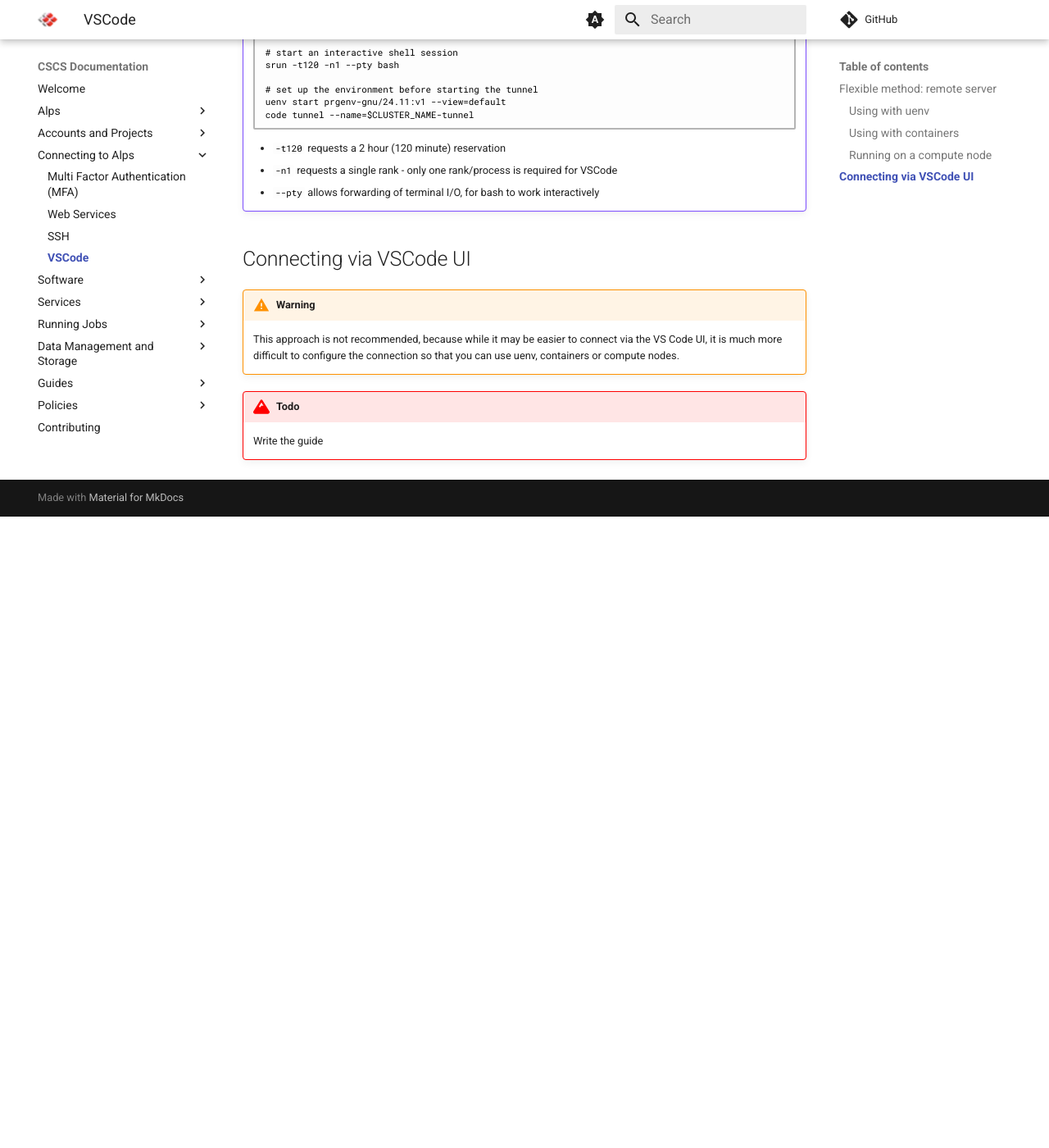
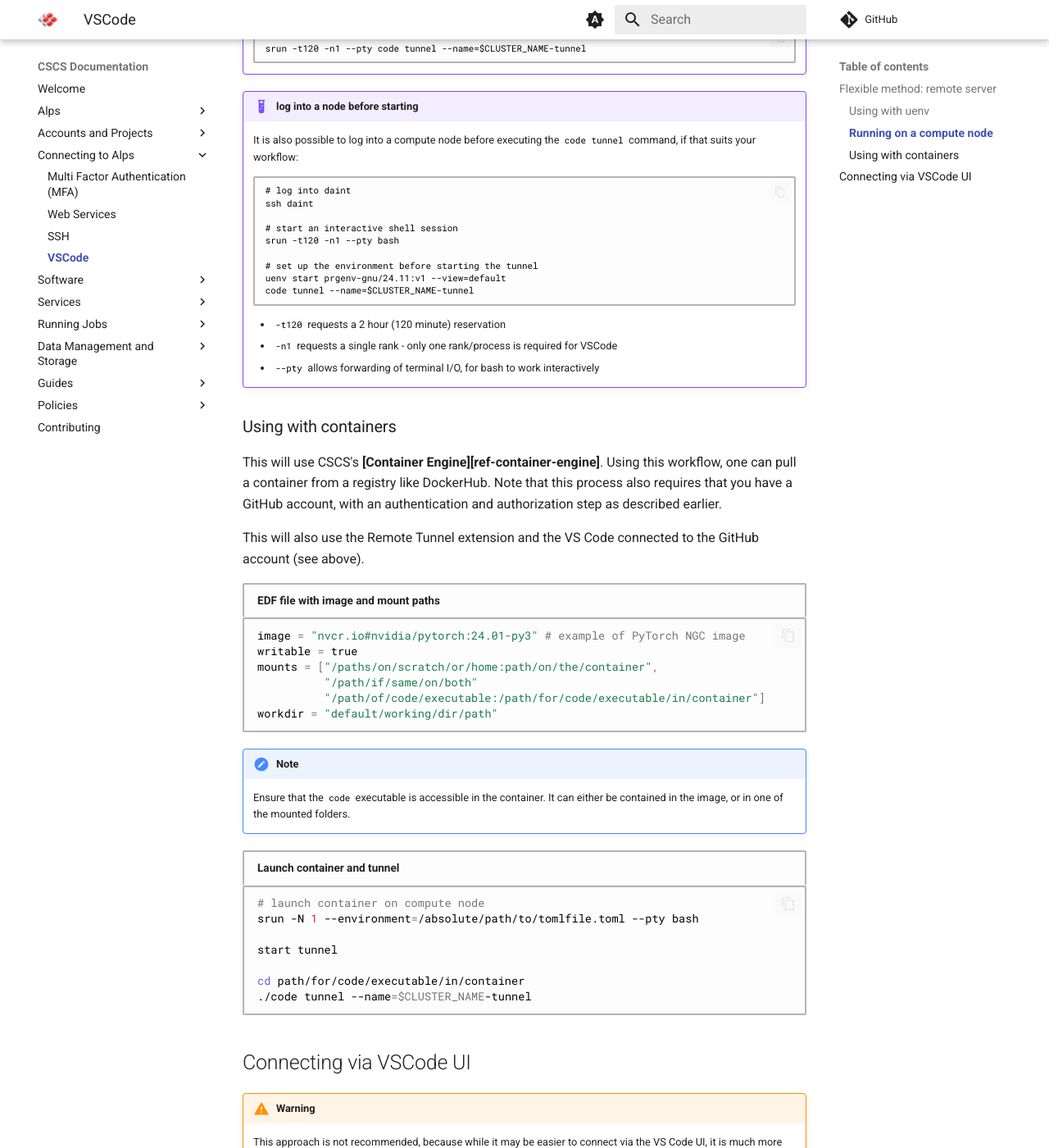
Before and after one commit to nickjbrowning/cscs-docs, an MkDocs documentation site: the page built from docs/access/vscode.md, in a window 1280 px wide and 1400 px high, scrolled down 3607 px. Shown: the whole window at 82% size. Built offline with MkDocs 1.6.1 and Material for MkDocs 9.7.7, drawn with Linux system fonts in a browser that asks for light colours; comment, search, counter and statistics services are not loaded; before the commit the page ends 4237 px from its top, so only the background shows below that; some of the changed text lies outside the part shown.

Commit message:
connect to vscode using a container (#140)

````diff
--- a/docs/access/vscode.md
+++ b/docs/access/vscode.md
@@ -10,6 +10,18 @@
 
 The main challenge with using VSCode is that the most convenient method for starting a remote session is to start a remote tunnel from the VS Code GUI.
 This approach starts a session in the standard login environment on that node, however this won't work if you want to be developing in a container, in a uenv, or on a compute node.
+
+This process is also demonstrated in a webinar on [Interactive computing on "Alps"](https://www.cscs.ch/publications/tutorials/2025/video-of-the-webinar-interactive-computing-on-alps):
+
+<iframe width="100%"
+        height="315"
+        src="https://www.youtube.com/embed/cLVpJO_fE6I?si=bTmmsS_9QvTHpUqK&amp;start=2257"
+        title="YouTube video player"
+        frameborder="0"
+        allow="accelerometer; autoplay; clipboard-write; encrypted-media; gyroscope; picture-in-picture; web-share"
+        referrerpolicy="strict-origin-when-cross-origin"
+        allowfullscreen>
+</iframe>
 
 ## Flexible method: remote server
 
@@ -112,11 +124,6 @@
     If you plan to do any intensive work: repeated compilation of large projects or running python code in Jupyter, please see the guide to running on a compute node below.
     Running intensive workloads on login nodes, which are shared resources between all users, is against CSCS [fair usage][ref-policies-fair-use] of Shared Resources policy.
 
-### Using with containers
-
-!!! todo
-    write a guide
-
 ### Running on a compute node
 
 If you plan to do computation using your VSCode, then you should first allocate resources on a compute node and set up your environment there.
@@ -158,10 +165,38 @@
     * `-n1` requests a single rank - only one rank/process is required for VSCode
     * `--pty` allows forwarding of terminal I/O, for bash to work interactively
 
+### Using with containers
+
+This will use CSCS's **[Container Engine][ref-container-engine]**.
+Using this workflow, one can pull a container from a registry like DockerHub.
+Note that this process also requires that you have a GitHub account, with an authentication and authorization step as described earlier.
+
+This will also use the Remote Tunnel extension and the VS Code connected to the GitHub account (see above).
+
+```toml title="EDF file with image and mount paths"
+image = "nvcr.io#nvidia/pytorch:24.01-py3" # example of PyTorch NGC image
+writable = true
+mounts = ["/paths/on/scratch/or/home:path/on/the/container",
+          "/path/if/same/on/both"
+          "/path/of/code/executable:/path/for/code/executable/in/container"]
+workdir = "default/working/dir/path"
+```
+
+!!! note
+    Ensure that the `code` executable is accessible in the container.
+    It can either be contained in the image, or in one of the mounted folders.
+
+```bash title="Launch container and tunnel"
+# launch container on compute node
+srun -N 1 --environment=/absolute/path/to/tomlfile.toml --pty bash
+
+start tunnel
+
+cd path/for/code/executable/in/container
+./code tunnel --name=$CLUSTER_NAME-tunnel
+```
+
 ## Connecting via VSCode UI
 
 !!! warning
     This approach is not recommended, because while it may be easier to connect via the VS Code UI, it is much more difficult to configure the connection so that you can use uenv, containers or compute nodes.
-
-!!! todo
-    Write the guide
````
